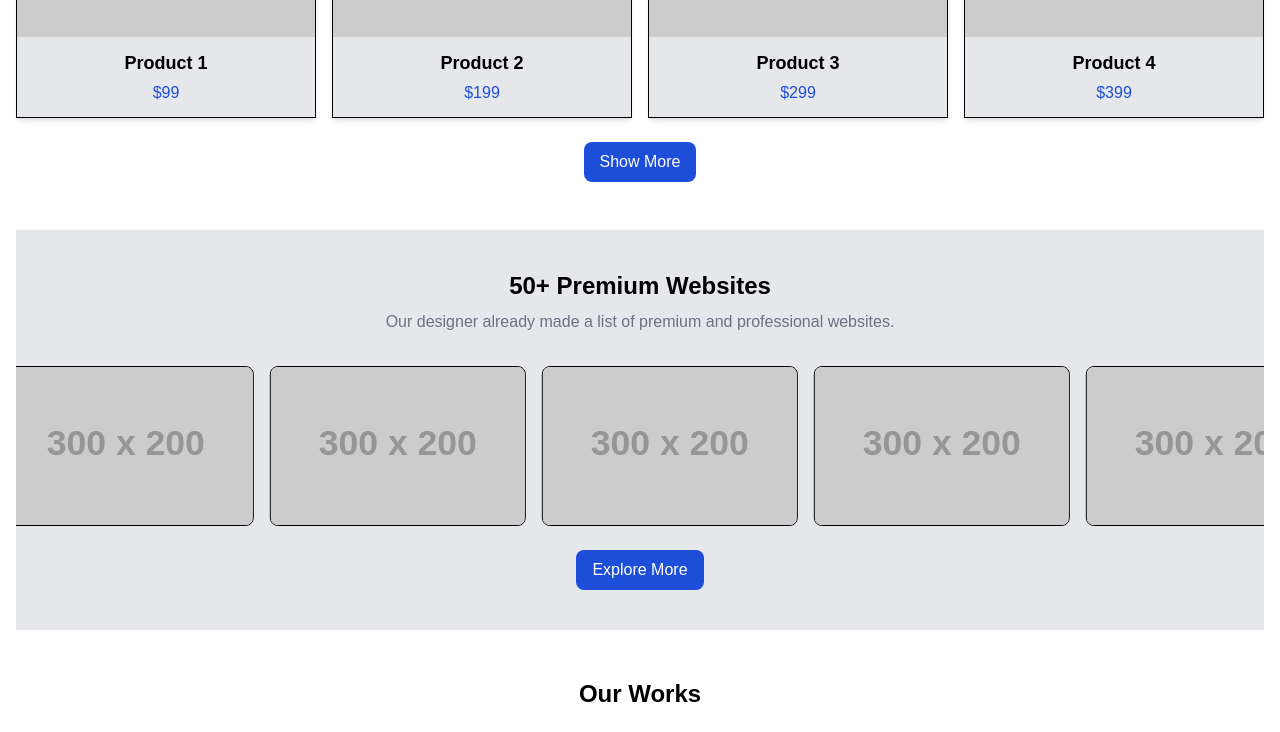
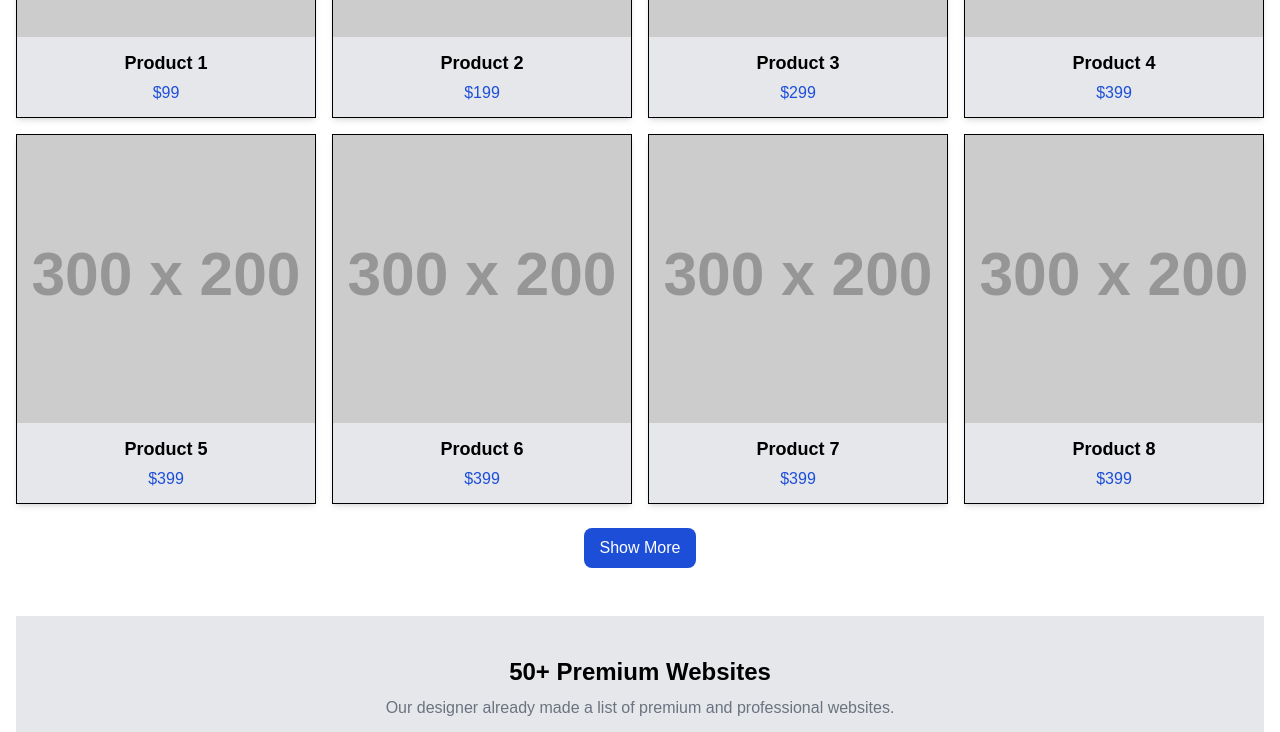
Before and after one commit to SaranSrini03/SP1, a Next.js app: page / in a window 1280 px wide. Shown: the part 1560-2292 px from the top of the page. Built offline with nearby package versions, Linux system fonts and the light colour scheme.

Commit message:
ui changes for homepage9

```diff
--- a/components/HomePage.js
+++ b/components/HomePage.js
@@ -298,6 +298,7 @@ const trendingWebsites = [
   { name: "Website 3", image: "https://via.placeholder.com/300x200" },
   { name: "Website 4", image: "https://via.placeholder.com/300x200" },
   { name: "Website 5", image: "https://via.placeholder.com/300x200" },
+  { name: "Website 6", image: "https://via.placeholder.com/300x200" },
 ];
 
 const productData = [
@@ -321,6 +322,26 @@ const productData = [
     price: "$399",
     image: "https://via.placeholder.com/300x200",
   },
+  {
+    name: "Product 5",
+    price: "$399",
+    image: "https://via.placeholder.com/300x200",
+  },
+  {
+    name: "Product 6",
+    price: "$399",
+    image: "https://via.placeholder.com/300x200",
+  },
+  {
+    name: "Product 7",
+    price: "$399",
+    image: "https://via.placeholder.com/300x200",
+  },
+  {
+    name: "Product 8",
+    price: "$399",
+    image: "https://via.placeholder.com/300x200",
+  },
 ];
 
 const worksData = [
```
